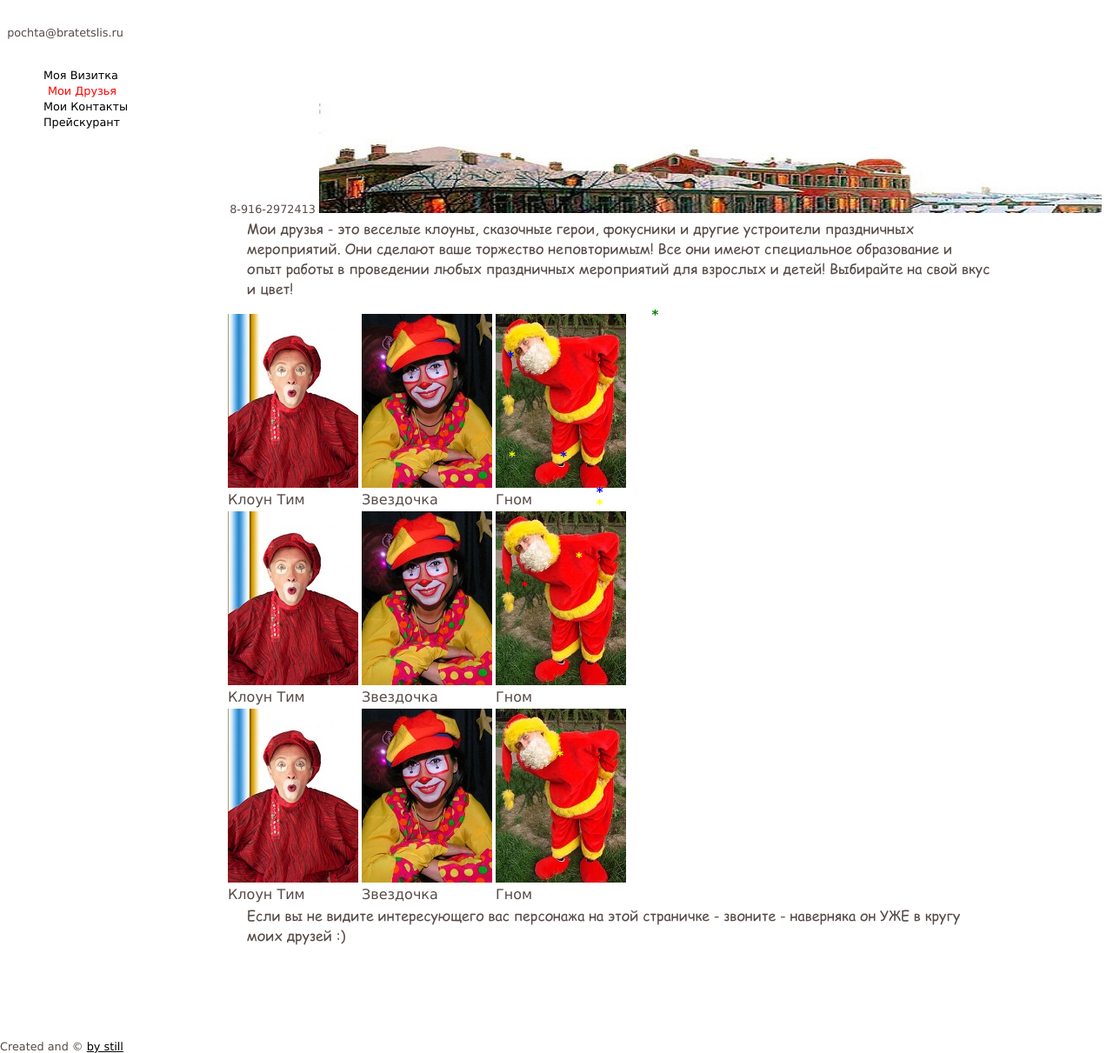
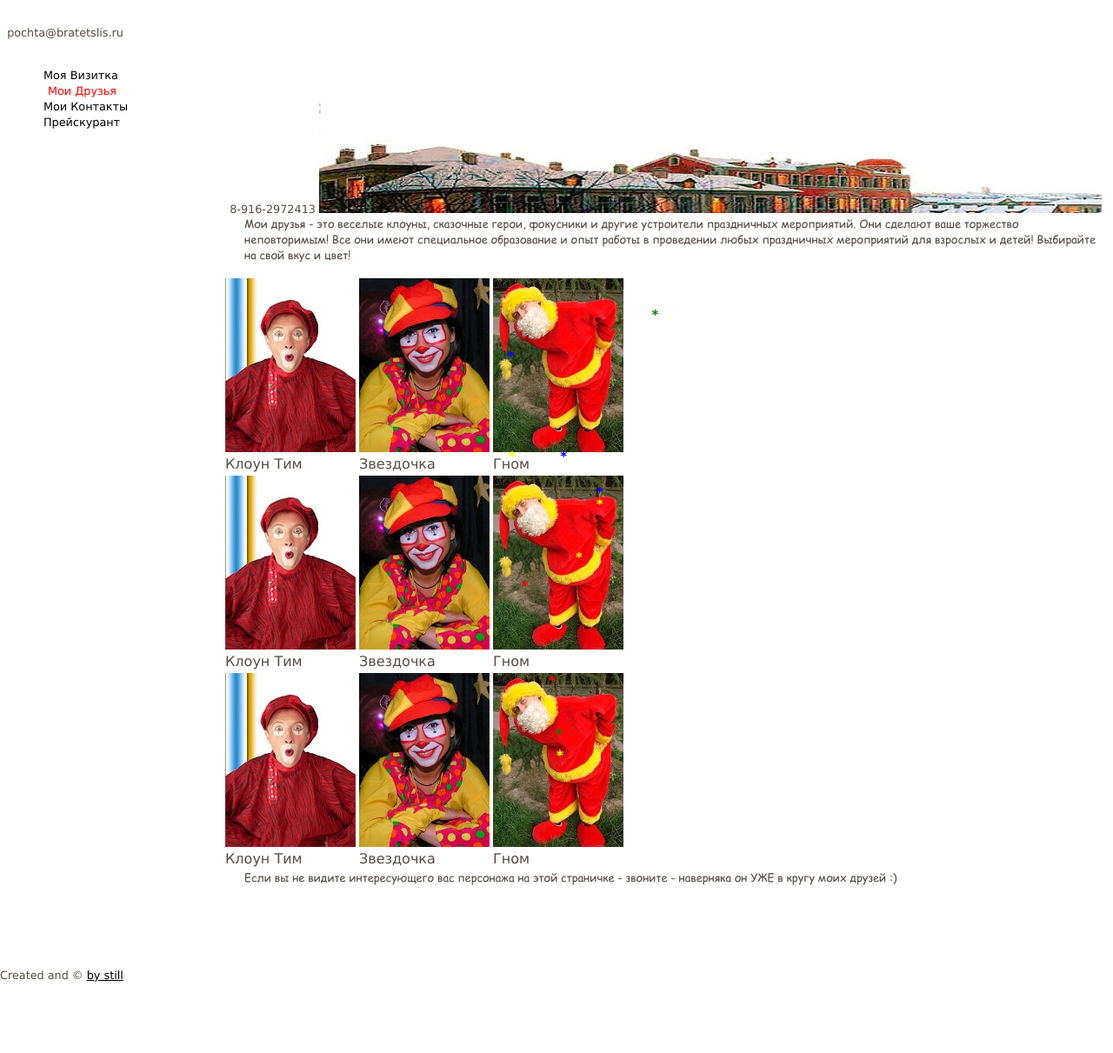
Before and after one commit to bratetslis/Site, a Jekyll site: the page built from index.md, in a window 1280 px wide. Shown: the whole page at 87% size. Built offline with Jekyll 4.4.1, drawn with Linux system fonts in a browser that asks for light colours; after the commit the page ends 1129 px from its top, so only the background shows below that.

Commit message:
Update _layouts/type3.html

```diff
--- a/_layouts/type3.html
+++ b/_layouts/type3.html
@@ -53,11 +53,10 @@ function showhint(layerName) { $(layerName).show(); } function hidehint(layerNam
 		</ul><br>
 	</div> <!-- end menu left -->
 	<div id="content">
-<table><tr><td WIDTH=900>
+
 
 {{ content }}
-</td></tr>
-</table>
+
 <br>
 <script type="text/javascript" src="//yandex.st/share/share.js" charset="utf-8"></script> <div class="yashare-auto-init" data-yashareL10n="ru" data-yashareType="link" data-yashareQuickServices="yaru,vkontakte,facebook,twitter,odnoklassniki,moimir,lj,friendfeed,moikrug"></div>
 
```
